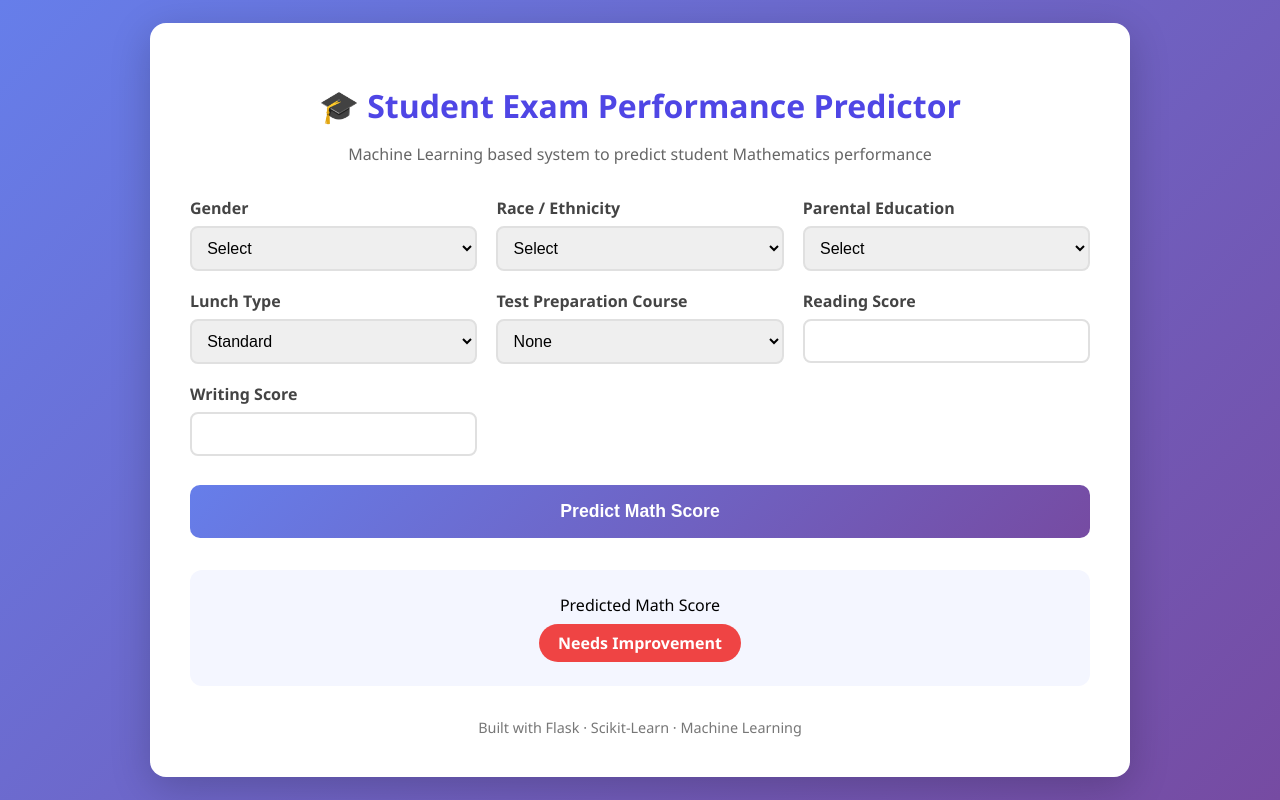
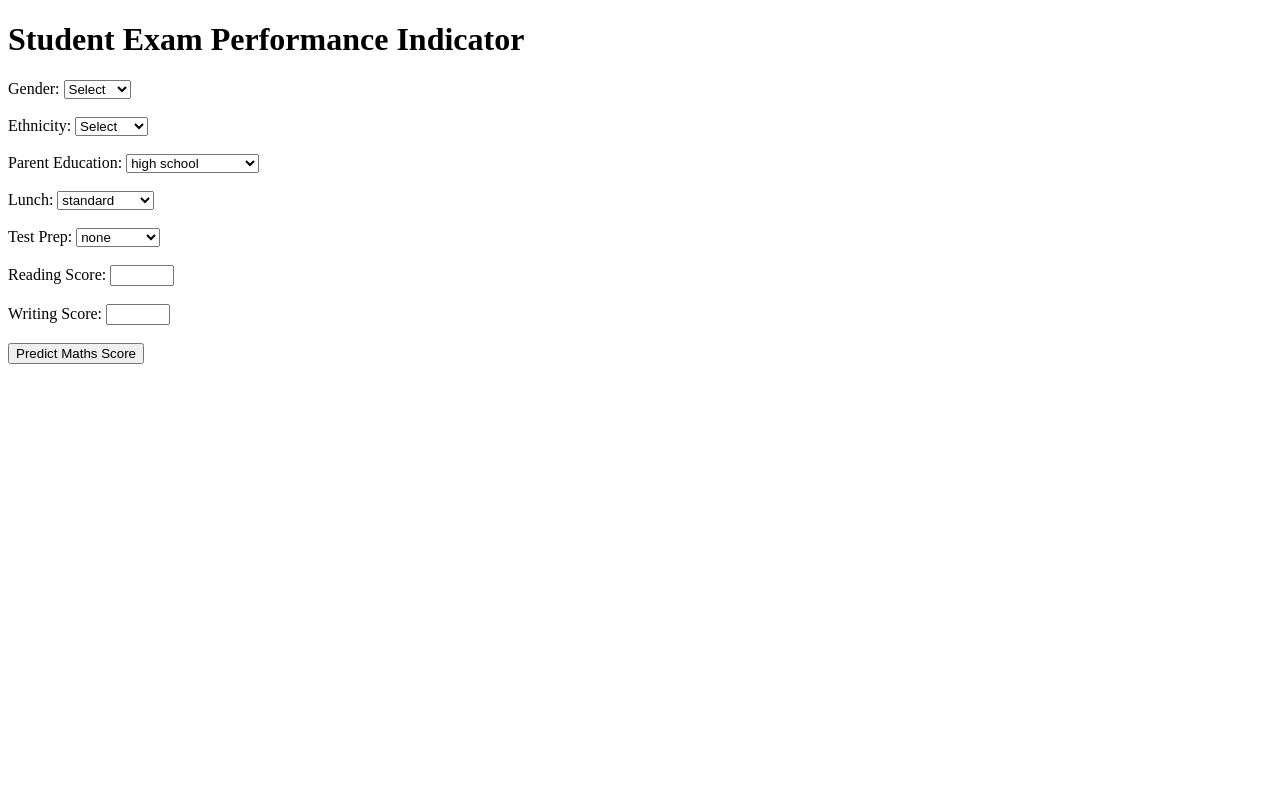
Before and after one commit to naveen44899/student_perfo, a Flask app: template templates/home.html in a window 1280 px wide. Run offline with Flask 3, Linux system fonts and the light colour scheme; the template is opened without the code that fills it, so the values that code supplies are empty.

Commit message:
updated flask app.py

```diff
--- a/templates/home.html
+++ b/templates/home.html
@@ -1,220 +1,60 @@
 <!DOCTYPE html>
-<html lang="en">
-<head>
-    <meta charset="UTF-8">
-    <title>Student Exam Performance Predictor</title>
-    <meta name="viewport" content="width=device-width, initial-scale=1.0">
-
-    <style>
-        body {
-            font-family: "Segoe UI", Tahoma, sans-serif;
-            background: linear-gradient(135deg, #667eea, #764ba2);
-            min-height: 100vh;
-            margin: 0;
-            display: flex;
-            align-items: center;
-            justify-content: center;
-        }
-
-        .container {
-            background: white;
-            max-width: 900px;
-            width: 100%;
-            border-radius: 16px;
-            box-shadow: 0 10px 40px rgba(0,0,0,0.2);
-            padding: 2.5rem;
-        }
-
-        h1 {
-            text-align: center;
-            color: #4f46e5;
-            margin-bottom: 0.5rem;
-        }
-
-        p.subtitle {
-            text-align: center;
-            color: #666;
-            margin-bottom: 2rem;
-        }
-
-        .form-grid {
-            display: grid;
-            grid-template-columns: repeat(auto-fit, minmax(260px, 1fr));
-            gap: 1.2rem;
-        }
-
-        .form-group {
-            display: flex;
-            flex-direction: column;
-        }
-
-        label {
-            font-weight: 600;
-            margin-bottom: 0.4rem;
-            color: #444;
-        }
-
-        input, select {
-            padding: 0.7rem;
-            border-radius: 8px;
-            border: 2px solid #e0e0e0;
-            font-size: 1rem;
-        }
-
-        input:focus, select:focus {
-            outline: none;
-            border-color: #667eea;
-        }
-
-        .btn {
-            margin-top: 1.8rem;
-            width: 100%;
-            padding: 1rem;
-            font-size: 1.1rem;
-            font-weight: 600;
-            color: white;
-            border: none;
-            border-radius: 10px;
-            cursor: pointer;
-            background: linear-gradient(135deg, #667eea, #764ba2);
-        }
-
-        .btn:hover {
-            opacity: 0.95;
-        }
-
-        .prediction-box {
-            margin-top: 2rem;
-            padding: 1.5rem;
-            border-radius: 12px;
-            background: #f4f6ff;
-            text-align: center;
-        }
-
-        .prediction-score {
-            font-size: 3rem;
-            font-weight: bold;
-            color: #4f46e5;
-        }
-
-        .risk {
-            margin-top: 0.5rem;
-            font-weight: 600;
-            padding: 0.5rem 1.2rem;
-            display: inline-block;
-            border-radius: 20px;
-            color: white;
-        }
-
-        .low { background: #22c55e; }
-        .medium { background: #f59e0b; }
-        .high { background: #ef4444; }
-
-        footer {
-            text-align: center;
-            margin-top: 2rem;
-            color: #777;
-            font-size: 0.9rem;
-        }
-    </style>
-</head>
+<html>
 <body>
-
-<div class="container">
-
-    <h1>🎓 Student Exam Performance Predictor</h1>
-    <p class="subtitle">
-        Machine Learning based system to predict student Mathematics performance
-    </p>
+<h1>Student Exam Performance Indicator</h1>
 
 <form action="{{ url_for('predict_datapoint') }}" method="post">
 
-        <div class="form-grid">
-
-            <div class="form-group">
-                <label>Gender</label>
+    Gender:
     <select name="gender" required>
-                    <option value="">Select</option>
+        <option disabled selected value="">Select</option>
         <option value="male">Male</option>
         <option value="female">Female</option>
-                </select>
-            </div>
+    </select><br><br>
 
-            <div class="form-group">
-                <label>Race / Ethnicity</label>
+    Ethnicity:
     <select name="ethnicity" required>
-                    <option value="">Select</option>
+        <option disabled selected value="">Select</option>
         <option value="group A">Group A</option>
         <option value="group B">Group B</option>
         <option value="group C">Group C</option>
         <option value="group D">Group D</option>
         <option value="group E">Group E</option>
-                </select>
-            </div>
+    </select><br><br>
 
-            <div class="form-group">
-                <label>Parental Education</label>
+    Parent Education:
     <select name="parental_level_of_education" required>
-                    <option value="">Select</option>
-                    <option value="high school">High School</option>
-                    <option value="some college">Some College</option>
-                    <option value="associate's degree">Associate's Degree</option>
-                    <option value="bachelor's degree">Bachelor's Degree</option>
-                    <option value="master's degree">Master's Degree</option>
-                </select>
-            </div>
+        <option value="high school">high school</option>
+        <option value="some college">some college</option>
+        <option value="associate's degree">associate's degree</option>
+        <option value="bachelor's degree">bachelor's degree</option>
+        <option value="master's degree">master's degree</option>
+    </select><br><br>
 
-            <div class="form-group">
-                <label>Lunch Type</label>
+    Lunch:
     <select name="lunch" required>
-                    <option value="standard">Standard</option>
-                    <option value="free/reduced">Free / Reduced</option>
-                </select>
-            </div>
+        <option value="standard">standard</option>
+        <option value="free/reduced">free/reduced</option>
+    </select><br><br>
 
-            <div class="form-group">
-                <label>Test Preparation Course</label>
+    Test Prep:
     <select name="test_preparation_course" required>
-                    <option value="none">None</option>
-                    <option value="completed">Completed</option>
-                </select>
-            </div>
+        <option value="none">none</option>
+        <option value="completed">completed</option>
+    </select><br><br>
 
-            <div class="form-group">
-                <label>Reading Score</label>
-                <input type="number" name="reading_score" min="0" max="100" required>
-            </div>
+    Reading Score:
+    <input type="number" name="reading_score" min="0" max="100" required><br><br>
 
-            <div class="form-group">
-                <label>Writing Score</label>
-                <input type="number" name="writing_score" min="0" max="100" required>
-            </div>
+    Writing Score:
+    <input type="number" name="writing_score" min="0" max="100" required><br><br>
 
-        </div>
-
-        <button type="submit" class="btn">Predict Math Score</button>
+    <button type="submit">Predict Maths Score</button>
 </form>
 
-    {% if results is not none %}
-    <div class="prediction-box">
-        <div>Predicted Math Score</div>
-        <div class="prediction-score">{{ results | round(2) }}</div>
-
-        {% if results >= 70 %}
-            <div class="risk low">Excellent Performance</div>
-        {% elif results >= 50 %}
-            <div class="risk medium">Good Performance</div>
-        {% else %}
-            <div class="risk high">Needs Improvement</div>
+{% if results %}
+<h2>Prediction: {{ results }}</h2>
 {% endif %}
-    </div>
-    {% endif %}
-
-    <footer>
-        Built with Flask · Scikit-Learn · Machine Learning
-    </footer>
-
-</div>
 
 </body>
 </html>
```
Also changed, not shown: src/pipeline/train_pipeline.py (deleted), 1 other file. Lines whose indentation alone changed are shown as unchanged.
